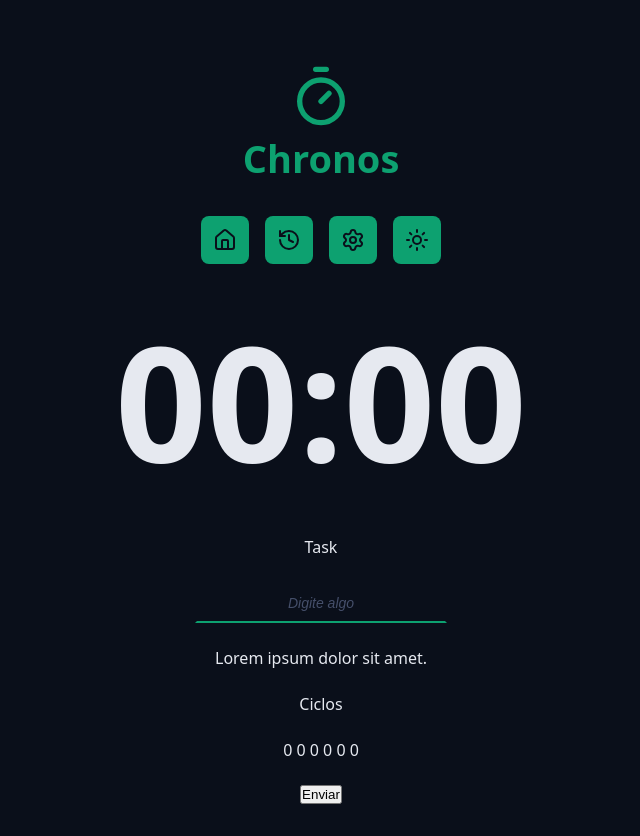
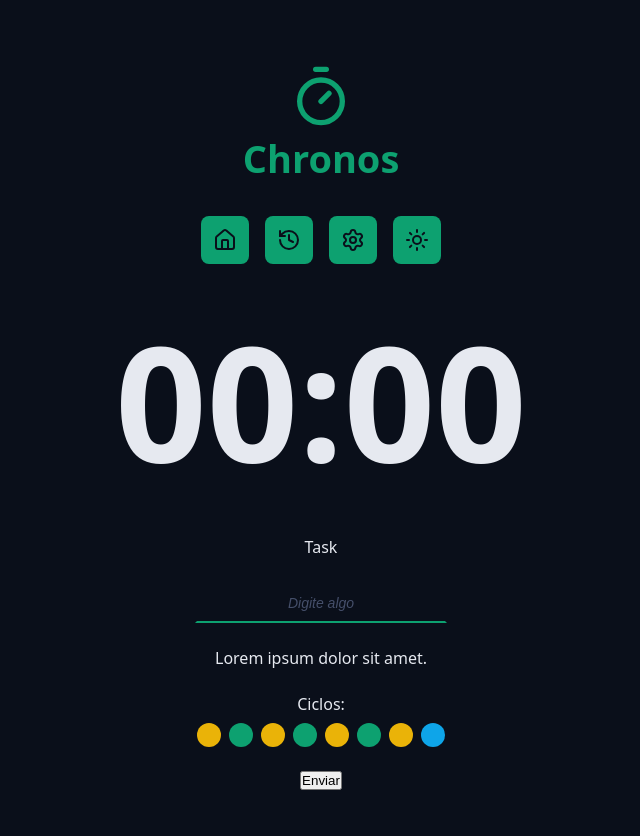
Before and after one commit to caiquejeronimo/chronos-pomodoro, a React (Vite) app: page / in a window 1280 px wide. Shown: the whole page, without its empty margins (319-959 px from the left). Built offline with nearby package versions, Linux system fonts and the light colour scheme.

Commit message:
cycle dots component

```diff
--- a/src/App.tsx
+++ b/src/App.tsx
@@ -5,6 +5,7 @@
 import { Menu } from './components/Menu/index';
 import { CountDown } from './components/CountDown/index';
 import { DefaultInput } from './components/DefaultInput';
+import { Cycles } from './components/Cycles';
 
 export function App() {
   return (
@@ -32,8 +33,7 @@
             <p>Lorem ipsum dolor sit amet.</p>
           </div>
           <div className='formRow'>
-            <p>Ciclos</p>
-            <p>0 0 0 0 0 0</p>
+            <Cycles />
           </div>
           <div className='formRow'>
             <button>Enviar</button>
--- /dev/null
+++ b/src/components/Cycles/index.tsx
@@ -0,0 +1,22 @@
+import styles from './styles.module.scss';
+
+export function Cycles() {
+  return (
+    <>
+      <div className={styles.cicles}>
+        <span>Ciclos:</span>
+
+        <div className={styles.cycleDots}>
+          <span className={`${styles.cycleDot} ${styles.workTime}`}></span>
+          <span className={`${styles.cycleDot} ${styles.shortBreakTime}`}></span>
+          <span className={`${styles.cycleDot} ${styles.workTime}`}></span>
+          <span className={`${styles.cycleDot} ${styles.shortBreakTime}`}></span>
+          <span className={`${styles.cycleDot} ${styles.workTime}`}></span>
+          <span className={`${styles.cycleDot} ${styles.shortBreakTime}`}></span>
+          <span className={`${styles.cycleDot} ${styles.workTime}`}></span>
+          <span className={`${styles.cycleDot} ${styles.longBreakTime}`}></span>
+        </div>
+      </div>
+    </>
+  );
+}
--- /dev/null
+++ b/src/components/Cycles/styles.module.scss
@@ -0,0 +1,34 @@
+@import '../../styles/main.scss';
+
+.cicles {
+  display: flex;
+  flex-direction: column;
+  align-items: center;
+  gap: 0.8rem;
+}
+
+.cycleDots {
+  display: flex;
+  align-items: center;
+  gap: 0.8rem;
+}
+
+.cycleDot {
+  width: 2.4rem;
+  height: 2.4rem;
+  border-radius: 50%;
+
+  &:hover {
+    transform: scale(1.1);
+  }
+}
+.workTime {
+  background-color: $warning;
+}
+.shortBreakTime {
+  background-color: $primary;
+}
+
+.longBreakTime {
+  background-color: $info;
+}
```
